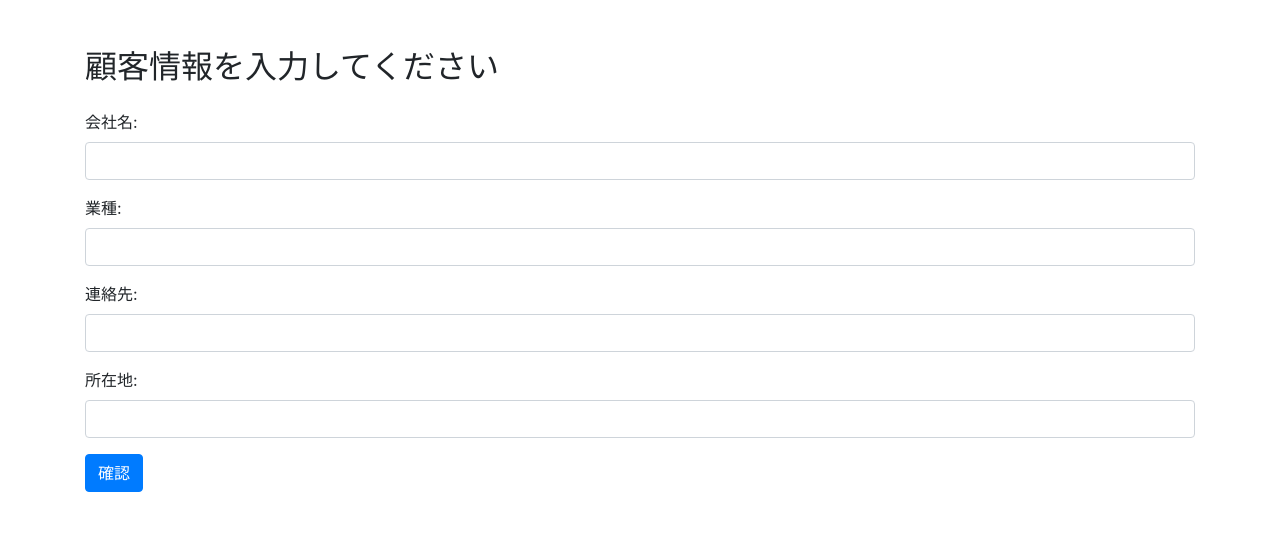
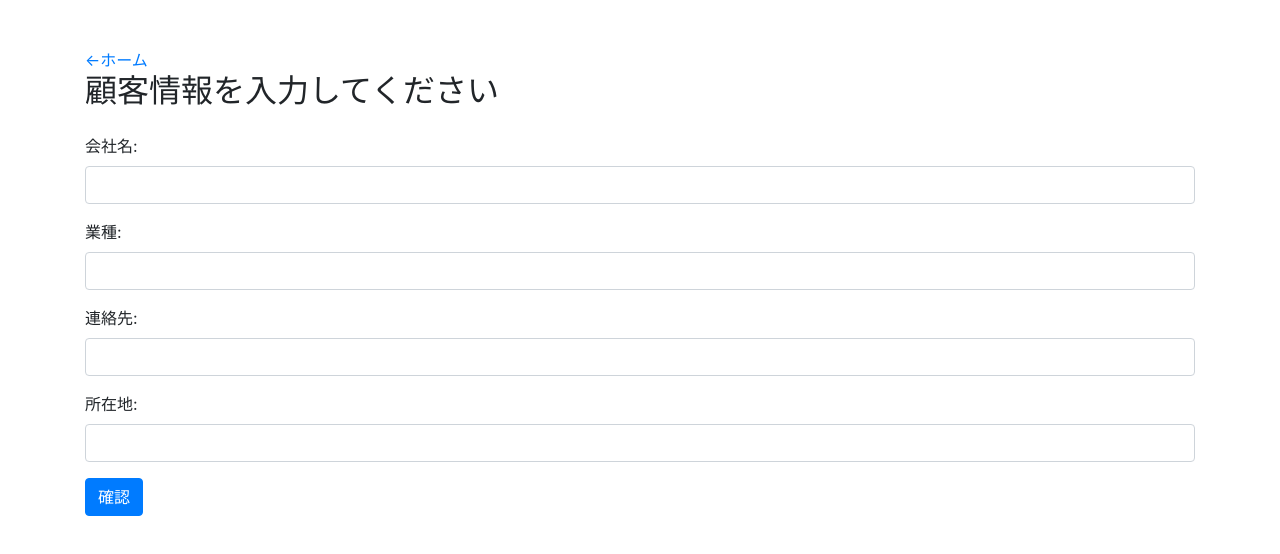
Before and after one commit to tomokitaniguchi/JavaMarathon, a plain HTML site: page src/web/customer/add.html in a window 1280 px wide. Drawn offline with nearby package versions, Linux system fonts and the light colour scheme.

Commit message:
ホーム画面へのリンクを追加

```diff
--- a/src/web/customer/add.html
+++ b/src/web/customer/add.html
@@ -9,6 +9,7 @@
 </head>
 <body>
     <div class="container mt-5">
+        <a href="./index.html">←ホーム</a>
         <h2 class="mb-4">顧客情報を入力してください</h2>
         <form action="/customer/add-confirm.html" method="GET" id="customer-form">
             <div class="form-group">
```
Also changed, not shown: src/web/customer/add-confirm.html (+1 -0 lines), src/web/customer/list.html (+1 -0 lines).
